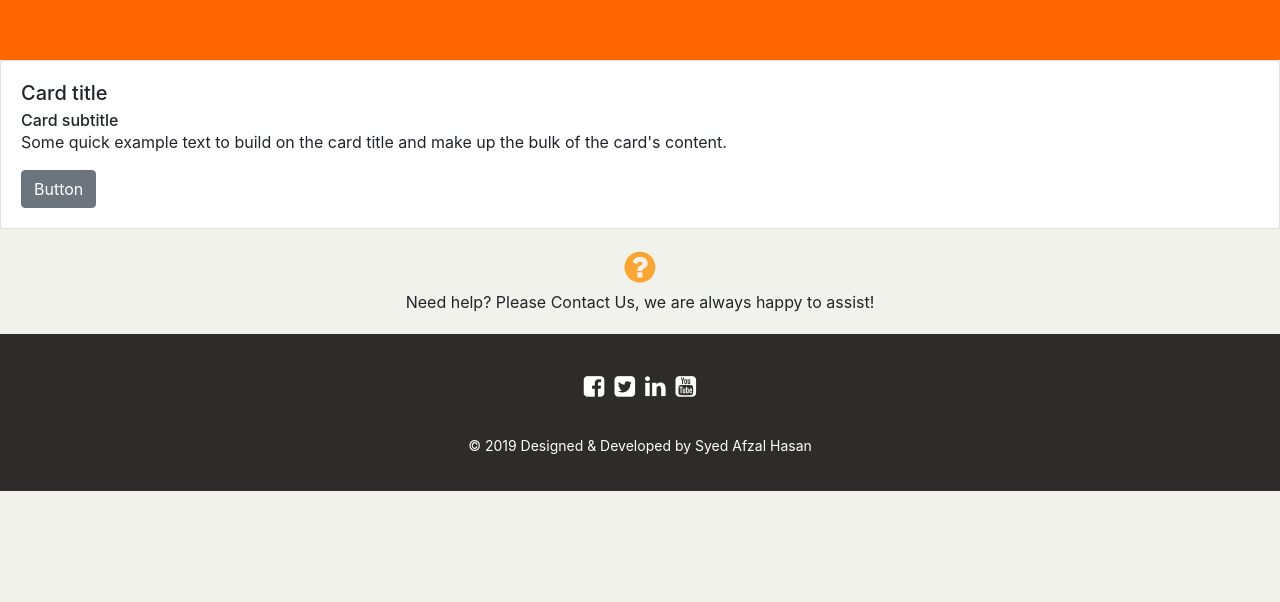
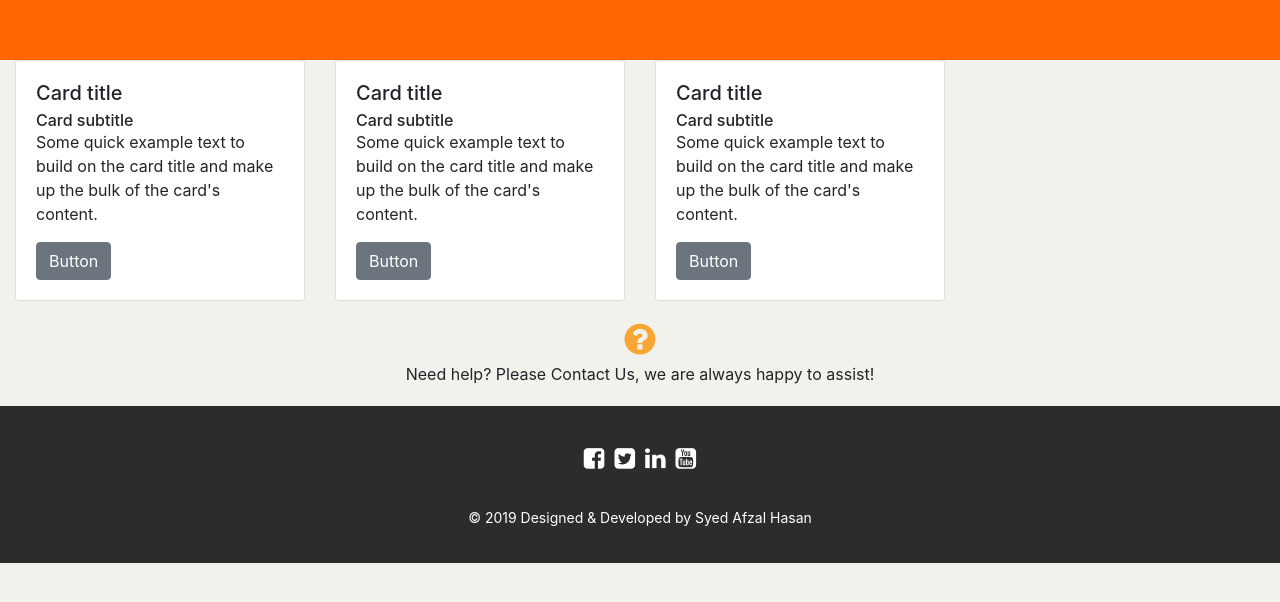
Before and after one commit to 123afzal/frieght-hub-coding-challange, a React (Create React App) app in the folder front-end/: page / in a window 1280 px wide. Shown: the top 602 px of the page. Built offline with nearby package versions, Linux system fonts and the light colour scheme; a web font is replaced by a local one.

Commit message:
hcurnor updates

```diff
--- a/front-end/package.json
+++ b/front-end/package.json
@@ -4,14 +4,14 @@
   "private": true,
   "dependencies": {
     "axios": "^0.18.0",
-    "bootstrap": "^4.1.3",
+    "bootstrap": "4.0.0-beta.2",
     "font-awesome": "^4.7.0",
     "node-sass-chokidar": "^1.3.4",
     "react": "^16.8.6",
     "react-dom": "^16.8.6",
     "react-router": "^3.2.1",
     "react-scripts": "3.0.1",
-    "reactstrap": "^6.5.0",
+    "reactstrap": "5.0.0-alpha.4",
     "redux": "3.6.0",
     "react-redux": "5.0.5",
     "redux-thunk": "2.1.0"
--- /dev/null
+++ b/front-end/src/components/Shipments/Item/Item.js
@@ -0,0 +1,25 @@
+import React from 'react';
+import {Button, Card, CardBody, CardSubtitle, CardText, CardTitle} from "reactstrap";
+
+export default class Item extends React.Component {
+    constructor(props) {
+        super(props);
+        this.state = {};
+    }
+
+
+    render() {
+        let {id, name, cell} = this.props.shipment;
+        console.log(this.props);
+        return (
+            <Card>
+                <CardBody>
+                    <CardTitle>Card title</CardTitle>
+                    <CardSubtitle>Card subtitle</CardSubtitle>
+                    <CardText>Some quick example text to build on the card title and make up the bulk of the card's content.</CardText>
+                    <Button>Button</Button>
+                </CardBody>
+            </Card>
+        );
+    }
+}
--- /dev/null
+++ b/front-end/src/components/Shipments/Shipments.js
@@ -0,0 +1,51 @@
+import React from 'react';
+import Item from './Item/Item'
+import {Container, Row, Col} from "reactstrap";
+
+export default class Shipments extends React.Component {
+
+    constructor(props) {
+        super(props);
+        let data = [
+            {
+                id: 1,
+                name: 'a',
+                cell: '019'
+            },
+            {
+                id: 2,
+                name: 'a',
+                cell: '019'
+            },
+            {
+                id: 3,
+                name: 'a',
+                cell: '019'
+            }
+        ];
+        this.state = {
+            data: data
+        }
+    }
+
+    render() {
+        return (
+            <Container>
+                <Row>
+                    {
+                        this.state.data.length > 0 ?
+                            this.state.data.map((shipment, index) => {
+                                return (<Col xl="3" lg="4" md="6" sm="6" xs="12" key={index}>
+                                    {
+                                        <Item shipment={shipment} key={index}/>
+                                    }
+                                </Col>);
+                            })
+                            : null
+                    }
+                </Row>
+            </Container>
+
+        );
+    }
+}
--- a/front-end/src/components/shipments/item/item.js
+++ /dev/null
@@ -1,21 +0,0 @@
-import React from 'react';
-
-export default class Item extends React.Component {
-    constructor(props) {
-        super(props);
-        this.state = {};
-    }
-
-
-    render() {
-        let {id, name, cell} = this.props;
-        return (
-            <tr>
-                <th scope="row">1</th>
-                <td>{id}</td>
-                <td>{name}</td>
-                <td>{cell}</td>
-            </tr>
-        );
-    }
-}
--- a/front-end/src/components/shipments/shipments.js
+++ /dev/null
@@ -1,47 +0,0 @@
-import React from 'react';
-import { Card, CardText, CardBody,
-    CardTitle, CardSubtitle, Button } from 'reactstrap';
-import Item from './item/item'
-
-export default class Shipments extends React.Component {
-
-    constructor(props) {
-        super(props);
-        let data = [
-            {
-                id: 1,
-                name: 'a',
-                cell: '019'
-            },
-            {
-                id: 2,
-                name: 'a',
-                cell: '019'
-            },
-            {
-                id: 3,
-                name: 'a',
-                cell: '019'
-            }
-        ];
-        this.state = {
-            data: data
-        }
-    }
-
-    render() {
-        return (
-            <div>
-                <Card>
-                    <CardBody>
-                        <CardTitle>Card title</CardTitle>
-                        <CardSubtitle>Card subtitle</CardSubtitle>
-                        <CardText>Some quick example text to build on the card title and make up the bulk of the card's content.</CardText>
-                        <Button>Button</Button>
-                    </CardBody>
-                </Card>
-            </div>
-
-        );
-    }
-}
--- a/front-end/src/containers/Home/Home.js
+++ b/front-end/src/containers/Home/Home.js
@@ -2,7 +2,7 @@ import React, { Component } from 'react';
 import './Home.css';
 import Footer from '../../components/Footer/Footer';
 import Navigation from '../../components/Navigation/Navigation'
-import Shipments from '../../components/shipments/shipments'
+import Shipments from '../../components/Shipments/Shipments'
 import Assistance from '../../components/Assistance/Assistance'
 
 class Home extends Component {
```
Also changed, not shown: front-end/src/components/Shipments/Shipments.scss (added), front-end/src/components/shipments/shipments.scss (deleted), 1 other file (tests, documents, lock files or other folders).
